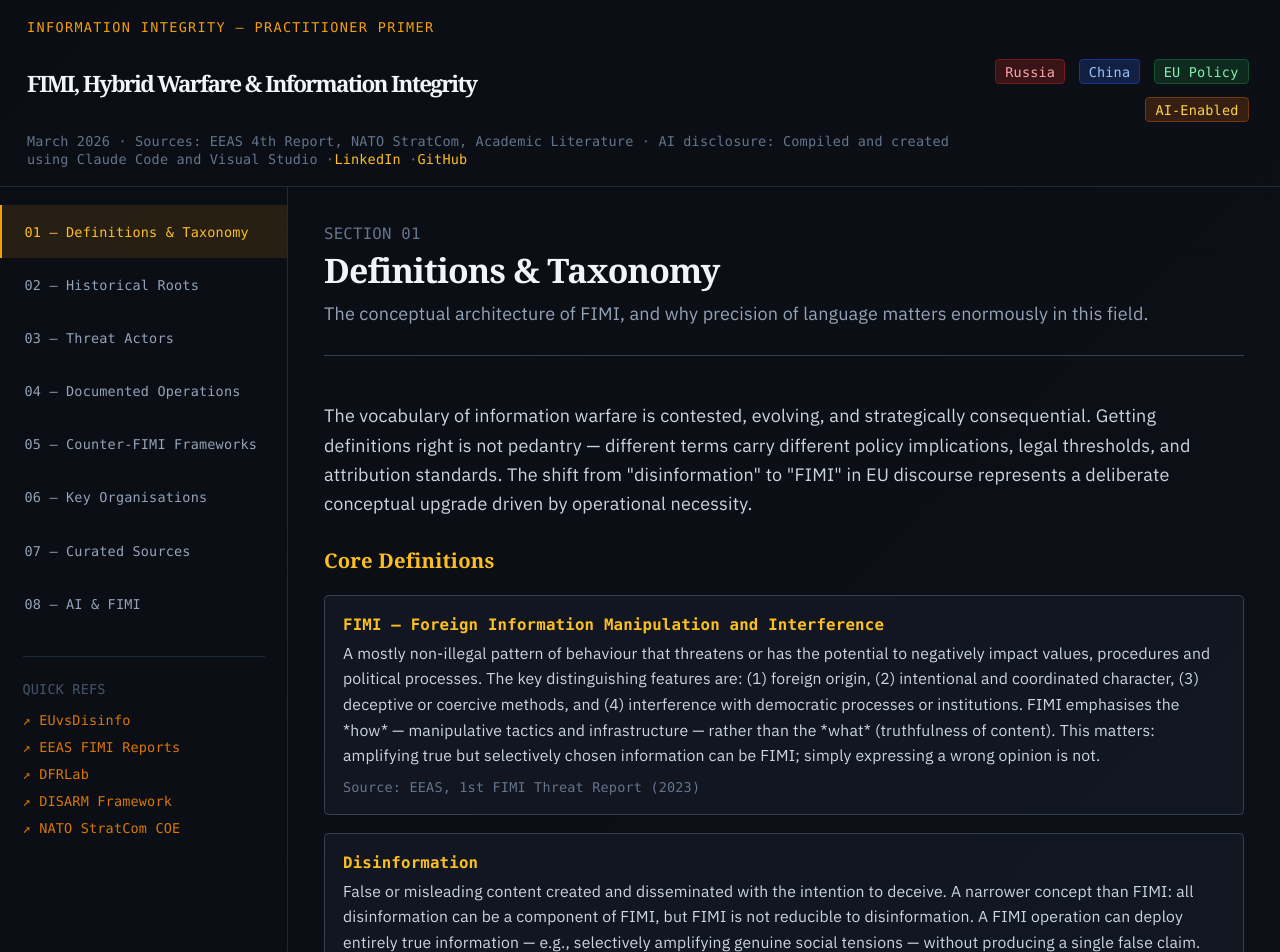
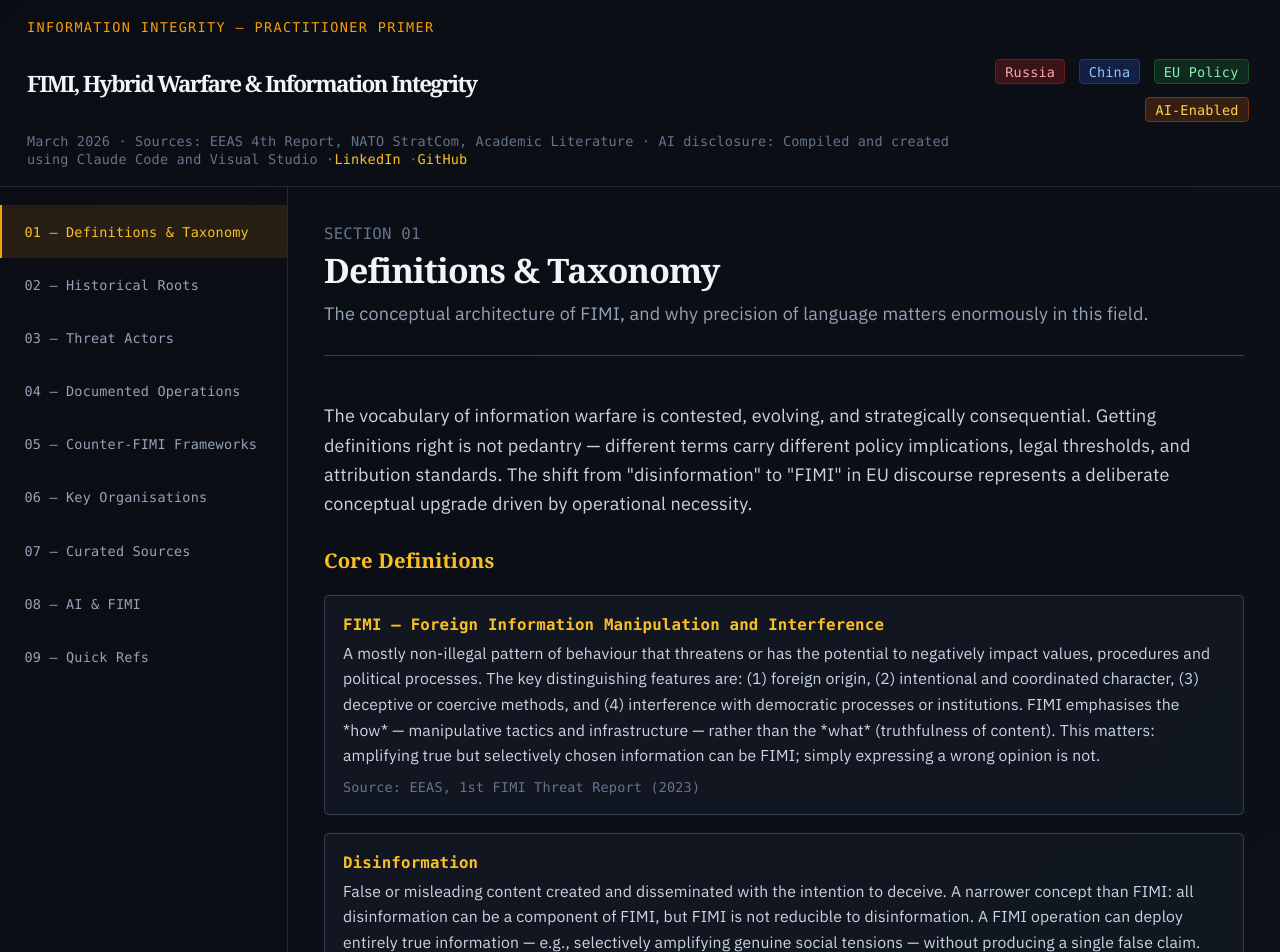
Before and after one commit to pagancrew/fimi-primer, a React (Vite) app: page / in a window 1280 px wide. Shown: the top 952 px of the page. Built offline with nearby package versions, Linux system fonts and the light colour scheme; a web font is replaced by a local one.

Commit message:
Fix background color, make nav/header static, move quick refs to section 09

```diff
--- a/src/fimi_primer.jsx
+++ b/src/fimi_primer.jsx
@@ -10,6 +10,7 @@ const sections = [
   { id: "organisations", label: "06 — Key Organisations" },
   { id: "sources", label: "07 — Curated Sources" },
   { id: "ai", label: "08 — AI & FIMI" },
+  { id: "quickrefs", label: "09 — Quick Refs" },
 ];
 
 const Tag = ({ children, color = "slate" }) => {
@@ -1227,6 +1228,34 @@ export default function FIMIPrimer() {
         </div>
       </div>
     ),
+
+    quickrefs: (
+      <div>
+        <SectionHeader
+          number="SECTION 09"
+          title="Quick Refs"
+          subtitle="Essential resources and tools for FIMI research and monitoring."
+        />
+
+        <div className="grid grid-cols-1 gap-4">
+          {[
+            { name: "EUvsDisinfo", url: "https://euvsdisinfo.eu", desc: "EU's primary database of pro-Kremlin disinformation narratives. Essential for tracking Russian FIMI operations." },
+            { name: "EEAS FIMI Reports", url: "https://www.eeas.europa.eu/eeas/information-integrity-and-countering-foreign-information-manipulation-interference-fimi_en", desc: "Official EU FIMI threat reports and analysis. The authoritative source for European policy perspectives." },
+            { name: "DFRLab", url: "https://dfrlab.org", desc: "Atlantic Council's Digital Forensics Research Lab. Leading investigative journalism on disinformation and FIMI." },
+            { name: "DISARM Framework", url: "https://disarmframework.com", desc: "Open-source framework for mapping FIMI tactics, techniques, and procedures. Essential for systematic analysis." },
+            { name: "NATO StratCom COE", url: "https://stratcomcoe.org", desc: "NATO's Strategic Communications Centre of Excellence. Research and training on information warfare." },
+          ].map((ref, i) => (
+            <div key={i} className="border border-slate-700 rounded p-4 bg-slate-800/20 hover:bg-slate-800/40 transition-colors">
+              <div className="flex items-start justify-between mb-2">
+                <h4 className="font-semibold text-slate-100 text-sm">{ref.name}</h4>
+                <a href={ref.url} target="_blank" rel="noopener noreferrer" className="text-amber-500 text-xs font-mono hover:text-amber-400">→</a>
+              </div>
+              <p className="text-slate-400 text-sm">{ref.desc}</p>
+            </div>
+          ))}
+        </div>
+      </div>
+    ),
   };
 
   return (
@@ -1283,24 +1312,6 @@ export default function FIMIPrimer() {
               <span className="font-mono text-xs">{s.label}</span>
             </button>
           ))}
-
-          <div className="mt-6 px-5">
-            <div className="border-t border-slate-800 pt-5">
-              <div className="text-slate-600 font-mono text-xs mb-2">QUICK REFS</div>
-              {[
-                { label: "EUvsDisinfo", url: "https://euvsdisinfo.eu" },
-                { label: "EEAS FIMI Reports", url: "https://www.eeas.europa.eu/eeas/information-integrity-and-countering-foreign-information-manipulation-interference-fimi_en" },
-                { label: "DFRLab", url: "https://dfrlab.org" },
-                { label: "DISARM Framework", url: "https://disarmframework.com" },
-                { label: "NATO StratCom COE", url: "https://stratcomcoe.org" },
-              ].map((r, i) => (
-                <a key={i} href={r.url} target="_blank" rel="noopener noreferrer"
-                  className="block text-amber-600 hover:text-amber-500 font-mono text-xs py-1 truncate transition-colors">
-                  ↗ {r.label}
-                </a>
-              ))}
-            </div>
-          </div>
         </nav>
 
         {/* Main Content */}
--- a/src/index.css
+++ b/src/index.css
@@ -57,6 +57,7 @@
 body {
   margin: 0;
   text-align: left;
+  background: var(--bg);
 }
 
 #root {
```
Also changed, not shown: 4 other files (tests, documents, lock files or other folders).
